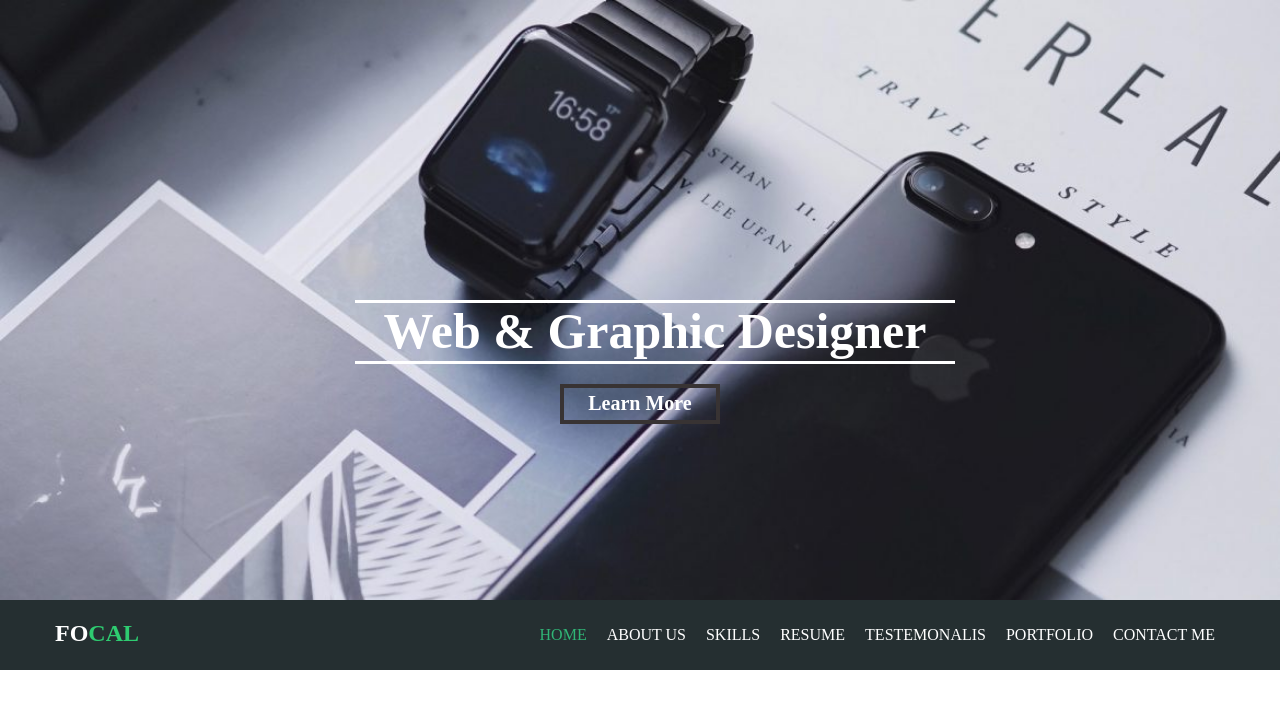
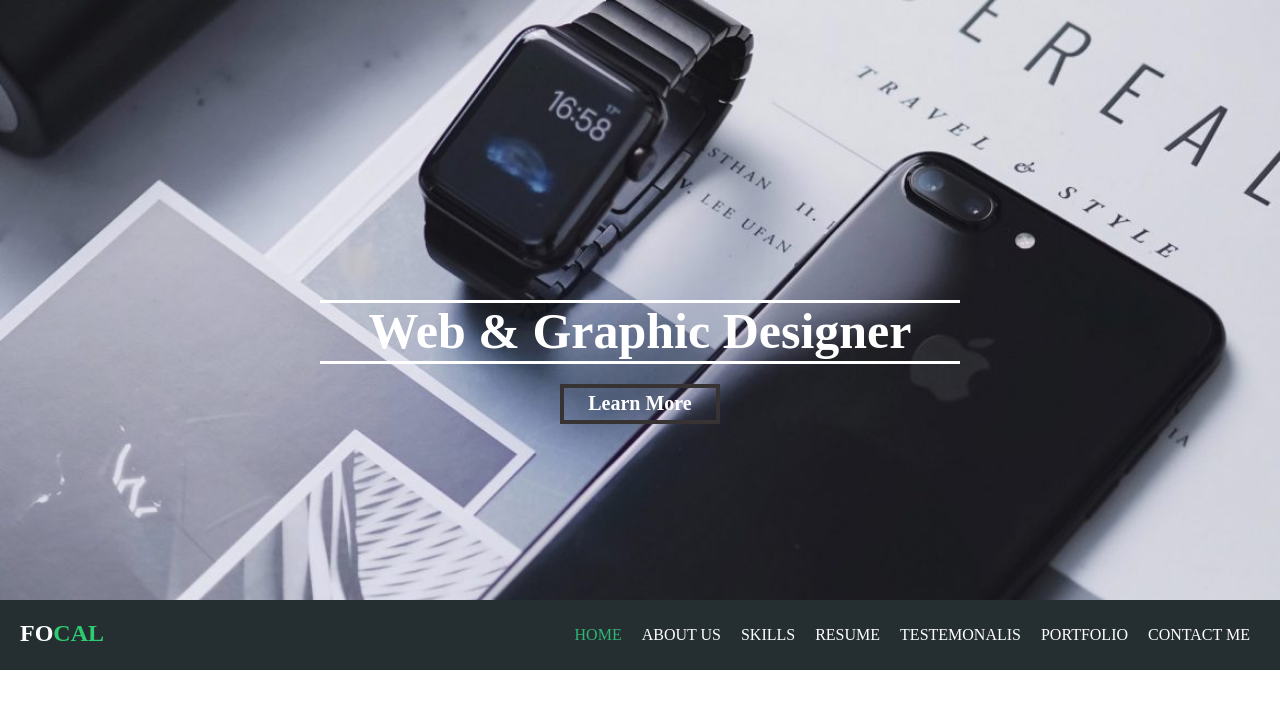
Before and after one commit to KerolosSadek/Focal-Design, a plain HTML site: page index.html in a window 1280 px wide. Shown: the top 727 px of the page. Drawn offline with Linux system fonts and the light colour scheme.

Commit message:
Fix Container Width

```diff
--- a/css/style.css
+++ b/css/style.css
@@ -2,8 +2,9 @@
 body{ background-color: #FFF;box-sizing: border-box}
 
 .container{
-    width: 1170px;
-    margin: auto;
+    /* width: 1170px;
+    margin: auto; */
+    margin:0 20px;
 }
 .clearfix{clear: both;}
 
@@ -29,13 +30,11 @@ body{ background-color: #FFF;box-sizing: border-box}
 
 }
 .header .slider .intro h2{
-
     color:#FFF;
     border-top:3px solid #FFF;
     border-bottom:3px solid #FFF;
-    margin: 0px auto;
+    margin: 0 auto;
     font-size: 50px;
-    width: 600px
 
 }
 .header .slider .intro button{
```
